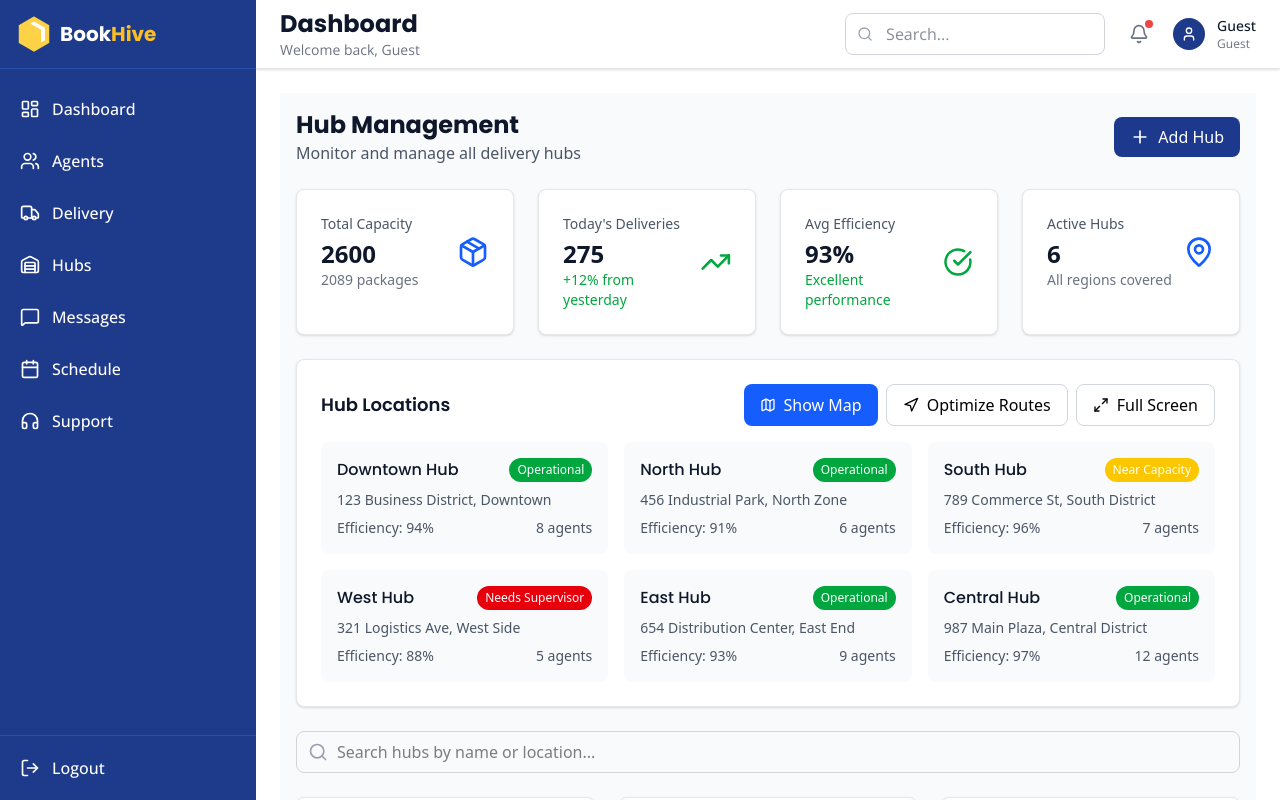
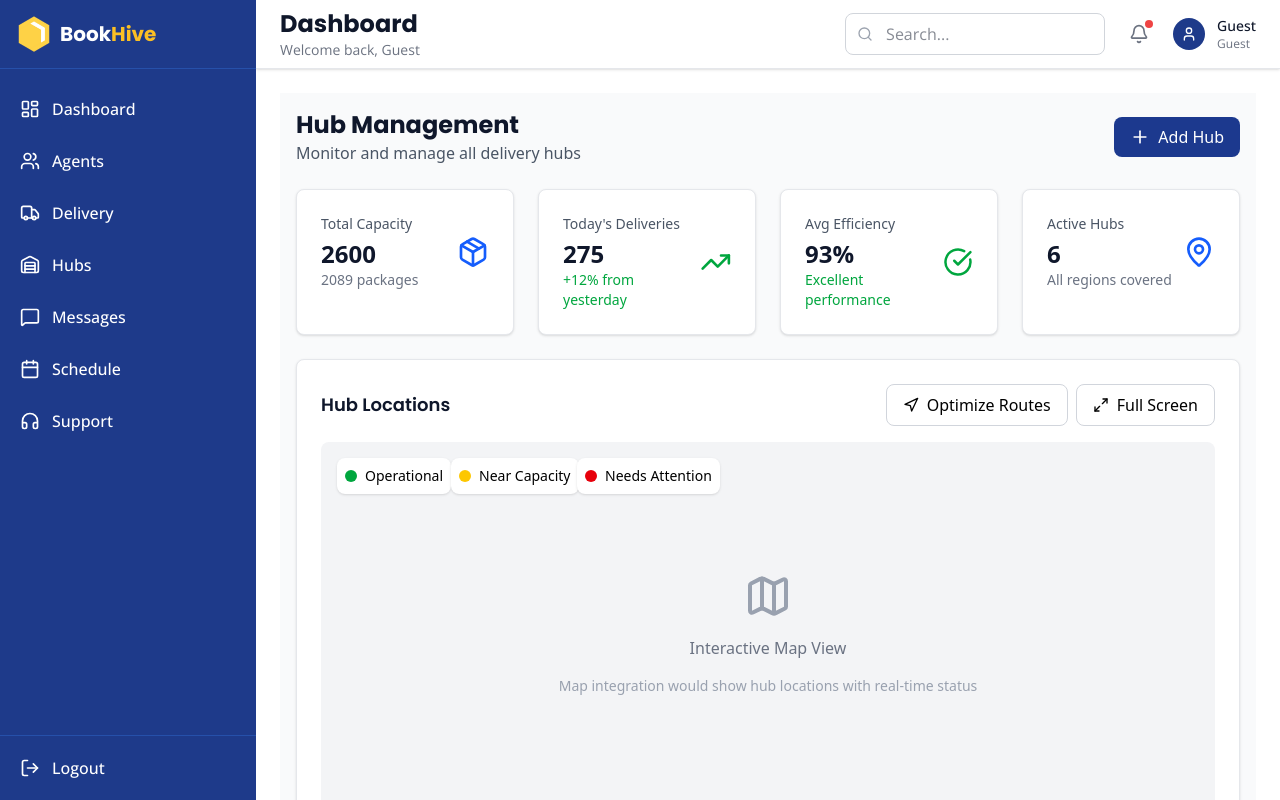
Before and after one commit to Benshekniel/BookHiveFrontend, a React app in the folder bookhive/: page /manager/hubs in a window 1280 px wide. Built offline with nearby package versions, Linux system fonts and the light colour scheme; the HTML template or start-up script is replaced by a standard one.

Commit message:
adj on manager

```diff
--- a/bookhive/src/pages/manager/Agents.jsx
+++ b/bookhive/src/pages/manager/Agents.jsx
@@ -191,7 +191,7 @@ const Agents = () => {
 
       {/* Tabs */}
       <div className="bg-white rounded-lg shadow-sm border border-gray-200">
-        <div className="border-b">
+        <div className="border-b bg-white border-gray-200">
           <nav className="flex space-x-8 px-6">
             <button
               onClick={() => setActiveTab('agents')}
--- a/bookhive/src/pages/manager/Delivery.jsx
+++ b/bookhive/src/pages/manager/Delivery.jsx
@@ -184,6 +184,18 @@ const Delivery = () => {
             <span>Analytics</span>
           </button>
         </div>
+
+        {/* Search */}
+      <div className="relative">
+        <Search className="absolute left-3 top-1/2 transform -translate-y-1/2 text-gray-400" size={20} />
+        <input
+          type="text"
+          placeholder="Search hubs by name or location..."
+          value={searchTerm}
+          onChange={(e) => setSearchTerm(e.target.value)}
+          className="w-full pl-10 pr-4 py-2 border border-gray-300 rounded-lg focus:ring-2 focus:ring-blue-900 focus:border-transparent"
+        />
+      </div>
 
         {/* Hubs Grid */}
         <div className="grid grid-cols-1 md:grid-cols-2 lg:grid-cols-4 gap-6">
--- a/bookhive/src/pages/manager/Hubs.jsx
+++ b/bookhive/src/pages/manager/Hubs.jsx
@@ -204,13 +204,6 @@ const Hubs = () => {
         <div className="flex items-center justify-between mb-4">
           <h3 className="text-lg font-semibold text-slate-900 font-heading">Hub Locations</h3>
           <div className="flex space-x-2">
-            <button
-              onClick={() => setShowMap(!showMap)}
-              className="bg-blue-600 text-white px-4 py-2 rounded-lg hover:bg-blue-700 transition-colors flex items-center space-x-2"
-            >
-              <Map size={16} />
-              <span>{showMap ? 'Hide Map' : 'Show Map'}</span>
-            </button>
             <button className="border border-gray-300 px-4 py-2 rounded-lg hover:bg-gray-50 transition-colors flex items-center space-x-2">
               <Navigation size={16} />
               <span>Optimize Routes</span>
@@ -222,7 +215,6 @@ const Hubs = () => {
           </div>
         </div>
 
-        {showMap ? (
         <div className="bg-gray-100 rounded-lg h-96 flex items-center justify-center relative">
           <div className="text-center">
             <Map className="mx-auto mb-4 text-gray-400" size={48} />
@@ -237,38 +229,19 @@ const Hubs = () => {
               <span>Operational</span>
             </div>
           </div>
-            <div className="absolute top-4 left-32 bg-white p-2 rounded-lg shadow-sm">
+          <div className="ml-0.5 absolute top-4 left-32 bg-white p-2 rounded-lg shadow-sm">
             <div className="flex items-center space-x-2 text-sm">
               <div className="w-3 h-3 bg-yellow-400 rounded-full"></div>
               <span>Near Capacity</span>
             </div>
           </div>
-            <div className="absolute top-4 left-60 bg-white p-2 rounded-lg shadow-sm">
+          <div className="ml-4 absolute top-4 left-60 bg-white p-2 rounded-lg shadow-sm">
             <div className="flex items-center space-x-2 text-sm">
               <div className="w-3 h-3 bg-red-600 rounded-full"></div>
               <span>Needs Attention</span>
             </div>
           </div>
         </div>
-        ) : (
-          <div className="grid grid-cols-1 md:grid-cols-3 gap-4">
-            {hubs.slice(0, 6).map((hub) => (
-              <div key={hub.id} className="bg-gray-50 p-4 rounded-lg">
-                <div className="flex items-center justify-between mb-2">
-                  <h4 className="font-medium text-slate-900">{hub.name}</h4>
-                  <span className={`px-2 py-1 rounded-full text-xs font-medium ${getStatusColor(hub.status)}`}>
-                    {hub.status}
-                  </span>
-                </div>
-                <p className="text-sm text-gray-600 mb-2">{hub.location}</p>
-                <div className="flex items-center justify-between text-sm">
-                  <span className="text-gray-600">Efficiency: {hub.efficiency}%</span>
-                  <span className="text-gray-600">{hub.agents} agents</span>
-                </div>
-              </div>
-            ))}
-          </div>
-        )}
       </div>
 
       {/* Search */}
```
Lines whose indentation alone changed are shown as unchanged.
